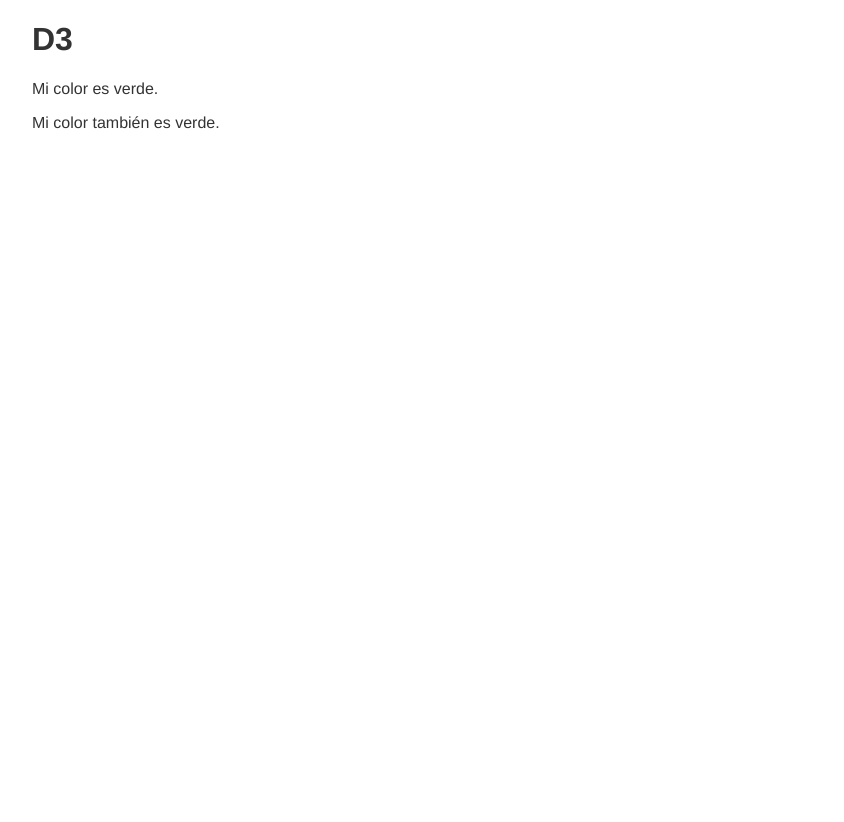
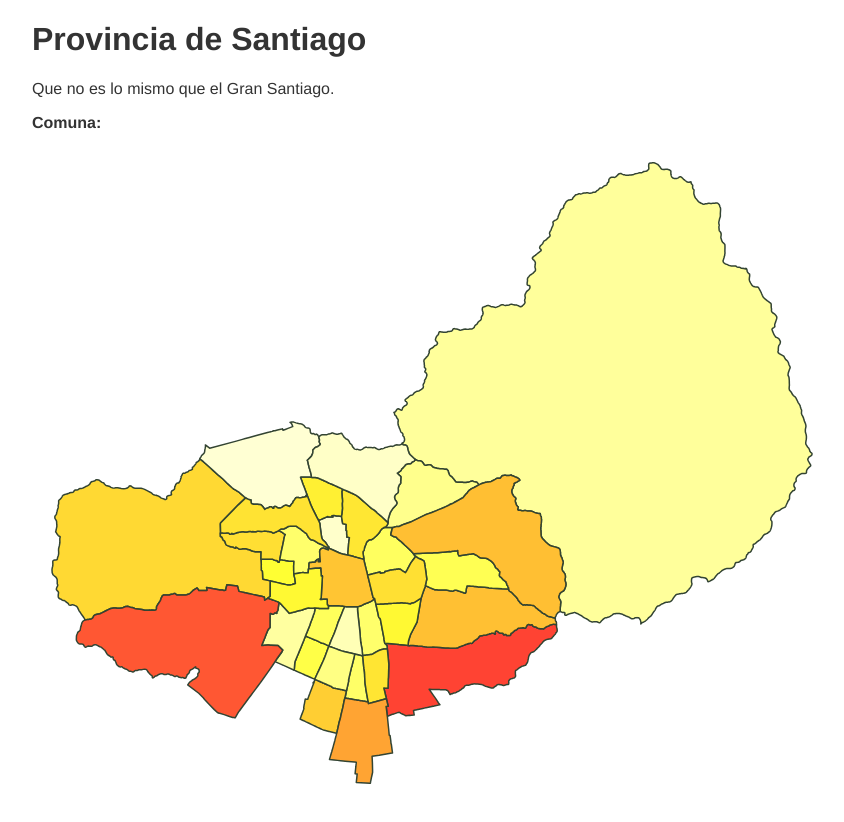
Before and after one commit to nebil/d3js-demo, a plain HTML site: page index.html in a window 1280 px wide. Shown: the whole page, without its empty margins (208-1052 px from the left). Before the commit the page ends 800 px from the top, so only its background shows below. Drawn offline with nearby package versions, Linux system fonts and the light colour scheme.

Commit message:
:sparkles: Added a map visualization as a final example

```diff
--- a/index.html
+++ b/index.html
@@ -20,5 +20,6 @@
     <!-- <script src='snippet02.js' charset='utf-8'></script> -->
     <!-- <script src='snippet03.js' charset='utf-8'></script> -->
     <!-- <script src='snippet04.js' charset='utf-8'></script> -->
+    <script src='snippet05.js' charset='utf-8'></script>
   </body>
 </html>
--- /dev/null
+++ b/snippet05.js
@@ -0,0 +1,101 @@
+
+// Bonus: GeoJSON.
+// ======
+
+// Intentaremos construir algo (un poco) más interesante que un _bar chart_.
+// Usaremos D3 para presentar información demográfica sobre nuestra capital.
+
+var WIDTH  = 800;
+var HEIGHT = 800;
+var FILEPATH = 'data/santiago.geojson';
+
+// Definamos algunos parámetros relacionados con la población.
+var MINPOP =  50000;
+var MEDPOP = 120000;
+var MAXPOP = 500000;
+var PREFIX = 'https://es.wikipedia.org/wiki/';
+
+d3.select('#d3-header').text("Provincia de Santiago");
+d3.selectAll('p').remove();
+
+var body = d3.select('body');
+body.append('p').text("Que no es lo mismo que el Gran Santiago.");
+body.append('p').text("Comuna: ")
+                .attr('id', 'region')
+                .style('font-weight', 'bold');
+
+var container = body.append('svg')
+                    .attr('width', WIDTH)
+                    .attr('height', HEIGHT);
+
+// Definamos una escala de dos colores (amarillo-rojo) para visualizar
+// la diferencia de población que existe entre las comunas de Santiago.
+// var populationScale = d3.scaleLinear()
+//                         .domain([MINPOP, MAXPOP])
+//                         .range(['yellow', 'red']);
+
+// Es posible utilizar una escala con más colores —tres, en este caso—
+// para representar, de forma más clara, las diferencias demográficas.
+var populationScale = d3.scaleLinear()
+                        .domain([MINPOP, MEDPOP, MAXPOP])
+                        .range(['white', 'yellow', 'red']);
+
+function getMapParameters(bounds) {
+    // Adaptado desde http://stackoverflow.com/a/14691788.
+
+    // Obtenemos las coordenadas de ambos puntos: b0 y b1.
+    // Estos puntos encuadran este mapa, en una caja.
+    var [[b0x, b0y], [b1x, b1y]] = bounds; // (¡ES6!)
+
+    // Luego, utilizamos estos puntos para hallar los parámetros adecuados.
+    var scale = 0.95 / Math.max((b1x - b0x) / WIDTH, (b1y - b0y) / HEIGHT);
+    var translate = [(WIDTH - scale * (b1x + b0x)) / 2,
+              -75 + (HEIGHT - scale * (b1y + b0y)) / 2];
+    return [scale, translate];
+}
+
+// Obtengamos los datos desde el archivo en formato JSON.
+d3.json(FILEPATH, function(json) {
+    // Antes de dibujar un mapa, debemos primero escoger una proyección,
+    // ya que no es posible representar —sin provocar alguna distorsión—
+    // nuestro magnífico y esférico planeta Tierra      (tridimensional)
+    // en la plana superficie de nuestro navegador.      (bidimensional)
+
+    // En este caso, usaremos la proyección de Gerardus Mercator.
+    var projection = d3.geoMercator().scale(1).translate([0, 0]);
+    var path = d3.geoPath().projection(projection);
+
+    // Busquemos parámetros apropiados de 'scale' y 'translate'.
+    var [s, t] = getMapParameters(path.bounds(json)); // (¡ES6!)
+
+    // Luego, actualicémoslos en la proyección.
+    projection.scale(s).translate(t);
+
+    // Hagamos, finalmente, entrar a los datos.
+    container.selectAll('path')
+        .data(json.features)
+        .enter()
+      .append('a')
+        .attr('xlink:href', getWiki)
+      .append('path')
+        .on('mouseover', setName)
+        .attr('d', path)
+        .attr('fill', function(datum) {
+            return populationScale(getPopulation(datum));
+        });
+});
+
+function setName(datum) {
+    var box = d3.select('#region');
+    var name = datum.properties.NAME;
+    var population = getPopulation(datum).toLocaleString();
+    box.text(`Comuna: ${name} [${population}]`); // (¡ES6!)
+}
+
+function getWiki(datum) {
+    return PREFIX + datum.properties.WIKI;
+}
+
+function getPopulation(datum) {
+    return datum.properties.POP;
+}
--- a/style.css
+++ b/style.css
@@ -12,3 +12,16 @@ body {
 rect {
   shape-rendering: crispEdges;
 }
+
+/* Para el mapa: 'snippet05'. */
+path {
+  fill-opacity: 0.8;
+  stroke: #343;
+  stroke-width: 1.5;
+  stroke-linecap: round;
+  stroke-linejoin: round;
+}
+
+path:hover {
+  fill-opacity: 0.6;
+}
```
Also changed, not shown: data/santiago.geojson (added), 2 other files.
